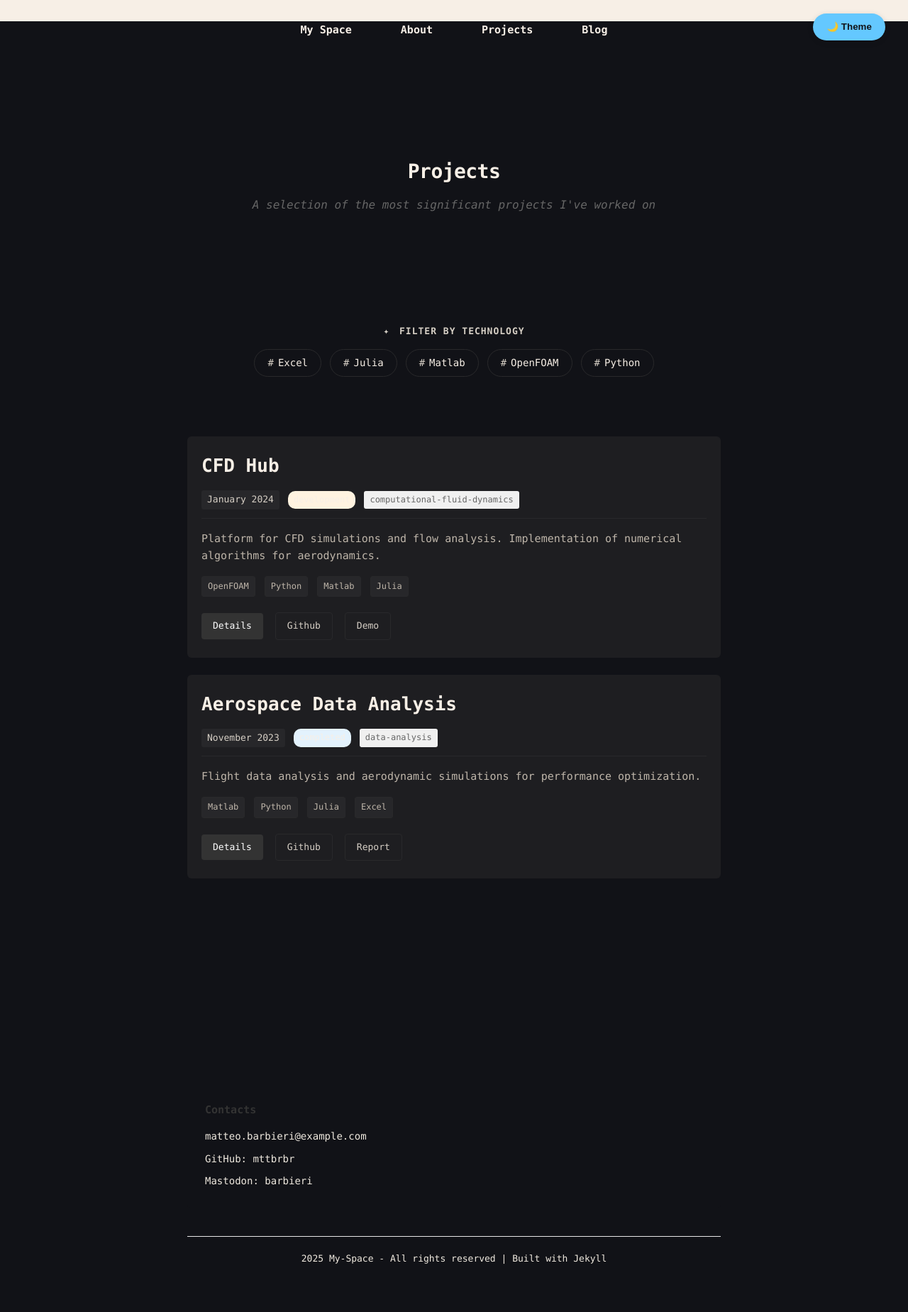
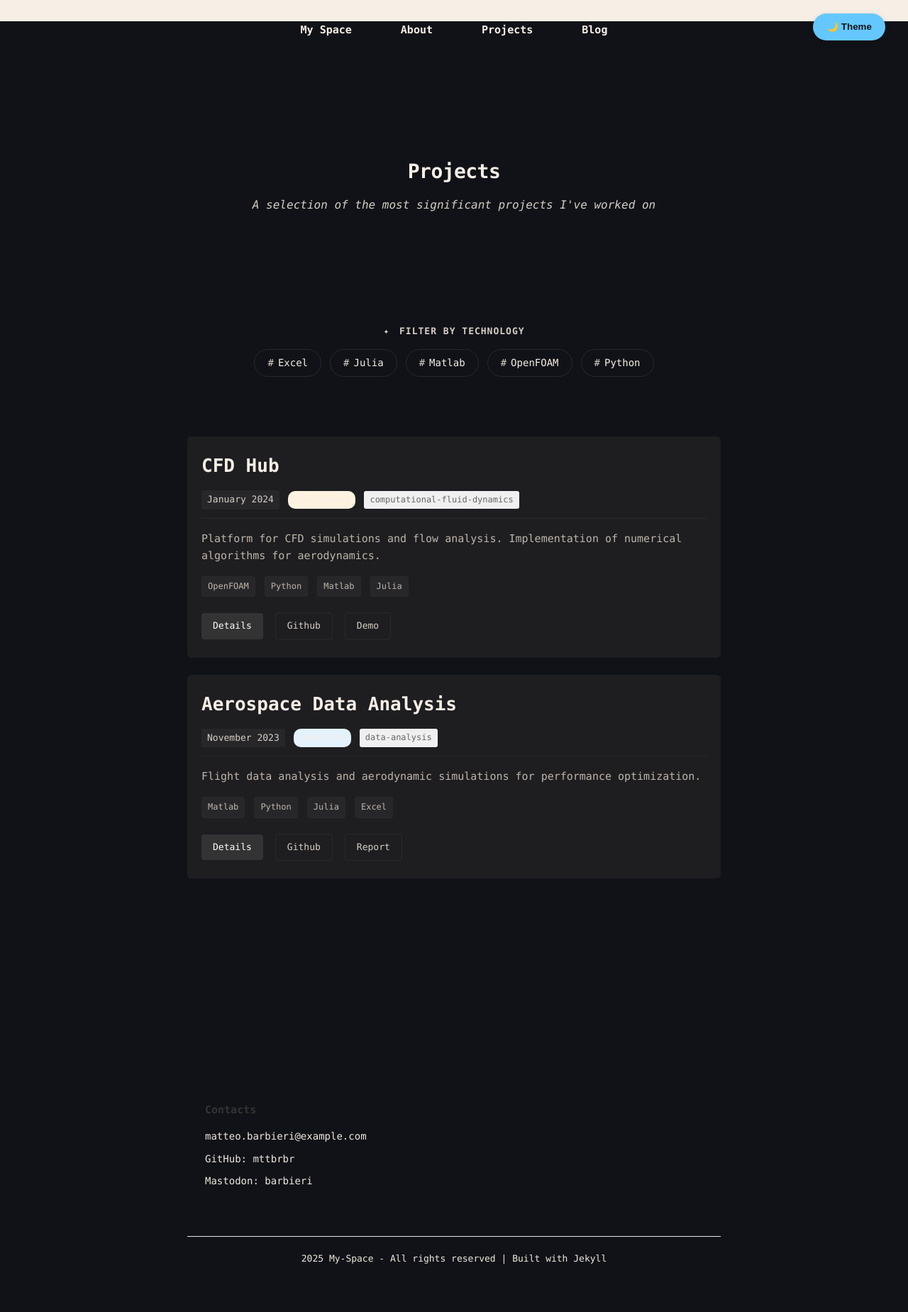
Before and after one commit to mttbrbr/mttbrbr.github.io, a Jekyll site: the page built from projects.html, in a window 1280 px wide. Shown: the whole page at 71% size. Built offline with Jekyll 4.4.1, drawn with Linux system fonts in a browser that asks for light colours.

Commit message:
Fix dark theme on all pages: replace hardcoded colors with CSS variables and force transparent backgrounds

```diff
--- a/_sass/custom.scss
+++ b/_sass/custom.scss
@@ -709,21 +709,24 @@
 }
 
 .blog {
+  background-color: transparent !important;
+
   .page-header {
     margin-top: 60px;
     margin-bottom: 80px;
     text-align: center;
     padding: 30px 0;
+    background-color: transparent !important;
 
     .page-title {
       font-size: 28px !important;
       font-weight: 600 !important;
-      color: #333 !important;
+      color: var(--text-primary) !important;
       margin: 0 0 15px 0 !important;
     }
 
     .page-subtitle {
-      color: #666 !important;
+      color: var(--muted) !important;
       font-size: 16px;
       margin: 0;
       font-style: italic;
@@ -850,22 +853,25 @@
 }
 
 .projects {
+  background-color: transparent !important;
+
   .page-header {
     margin-top: 60px;
     margin-bottom: 80px;
     text-align: center;
     padding: 30px 0;
+    background-color: transparent !important;
 
     .page-title {
       font-size: 28px !important;
       font-weight: 600 !important;
-      color: #333 !important;
+      color: var(--text-primary) !important;
       margin: 0 0 15px 0 !important;
       line-height: 1.2;
     }
 
     .page-subtitle {
-      color: #666 !important;
+      color: var(--muted) !important;
       font-size: 16px;
       margin: 0;
       font-style: italic;
@@ -1117,11 +1123,14 @@
 
 // About
 .about {
+  background-color: transparent !important;
+
   .page-header {
     margin-top: 60px;
     margin-bottom: 80px;
     text-align: center;
     padding: 30px 0;
+    background-color: transparent !important;
 
     .page-title {
       font-size: 28px !important;
@@ -2022,6 +2031,15 @@
   background-color: transparent !important;
 }
 
+/* Forza background trasparente su tutti i container di pagina */
+.page, .about, .blog, .projects {
+  background-color: transparent !important;
+}
+
+.page-header {
+  background-color: transparent !important;
+}
+
 /* Rimuovi qualsiasi sfondo bianco da elementi che potrebbero averlo */
 body:not(.light-theme) *:not(.terminal-content):not(code):not(pre):not(.highlight):not(.project-block):not(.post-preview) {
   background-color: inherit;
@@ -2032,7 +2050,9 @@
 body:not(.light-theme) main,
 body:not(.light-theme) .page-content,
 body:not(.light-theme) .site-header,
-body:not(.light-theme) .site-header .wrapper {
+body:not(.light-theme) .site-header .wrapper,
+body:not(.light-theme) .page,
+body:not(.light-theme) .page-header {
   background-color: var(--background) !important;
 }
 
```
